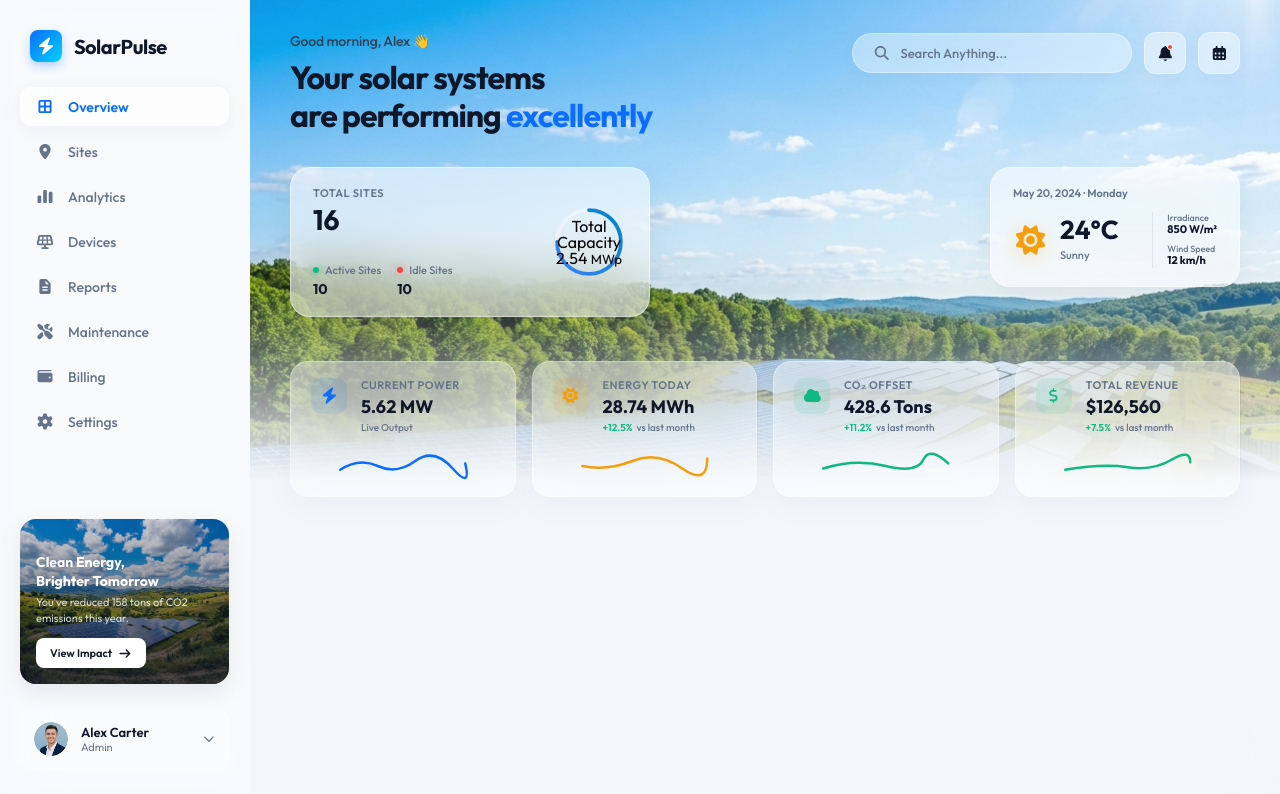
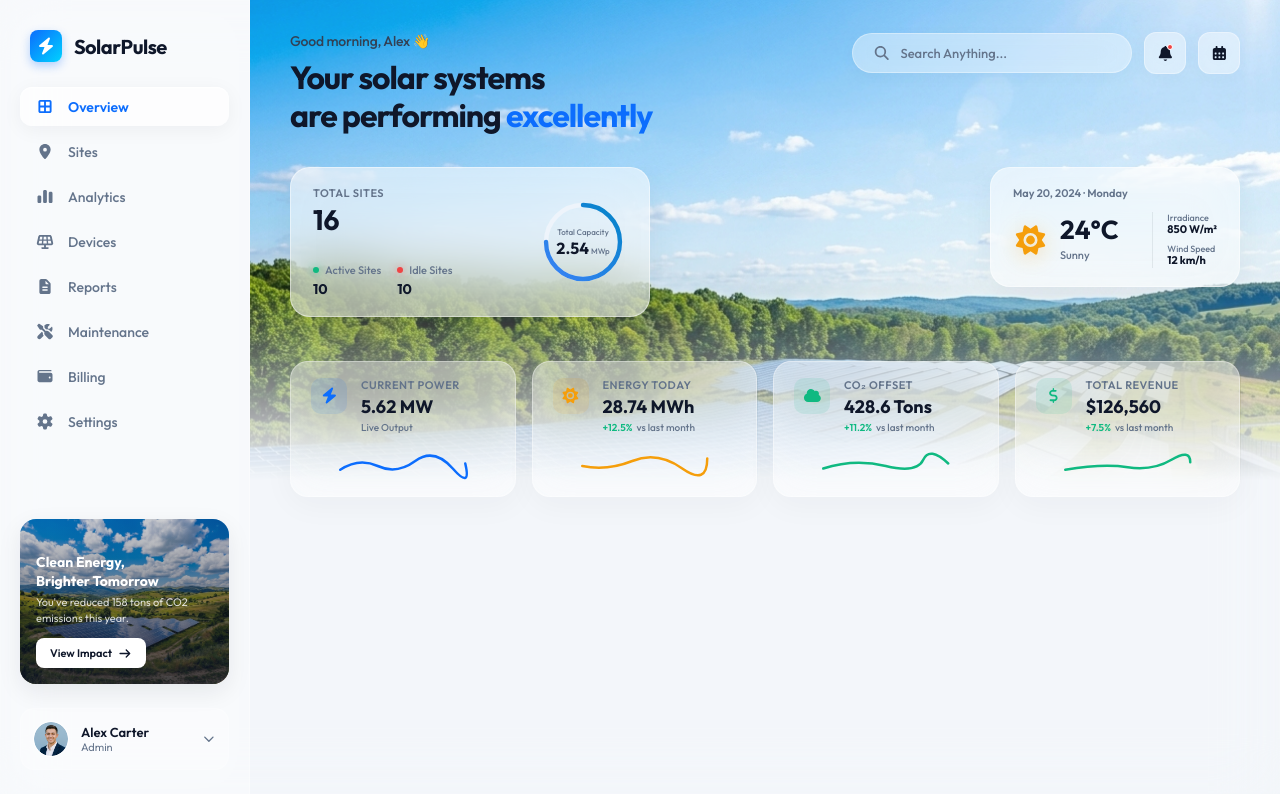
Before and after one commit to ITFakeFace/DATEMS_Client, a React (Vite) app: page / in a window 1280 px wide. Shown: the top 794 px of the page. Built offline with nearby package versions, Linux system fonts and the light colour scheme.

Commit message:
"nav-link'
add "nav-link"

```diff
--- a/src/App.jsx
+++ b/src/App.jsx
@@ -9,6 +9,13 @@ function App() {
     <Routes>
       <Route path={"/"} element={<GeneralLayout />}>
         <Route index element={<HomeScreen />} />
+        <Route path="sites" element={null} />
+        <Route path="analytics" element={null} />
+        <Route path="devices" element={null} />
+        <Route path="reports" element={null} />
+        <Route path="maintenance" element={null} />
+        <Route path="billing" element={null} />
+        <Route path="settings" element={null} />
       </Route>
     </Routes>
   );
--- a/src/Components/Layouts/Sidebar/Sidebar.jsx
+++ b/src/Components/Layouts/Sidebar/Sidebar.jsx
@@ -1,4 +1,5 @@
 import React from "react";
+import { NavLink } from "react-router-dom";
 import { FontAwesomeIcon } from "@fortawesome/react-fontawesome";
 import {
   faTableCellsLarge,
@@ -17,14 +18,14 @@ import "./Sidebar.scss";
 
 const Sidebar = () => {
   const menuItems = [
-    { id: "overview", name: "Overview", icon: faTableCellsLarge, active: true },
-    { id: "sites", name: "Sites", icon: faLocationDot, active: false },
-    { id: "analytics", name: "Analytics", icon: faChartSimple, active: false },
-    { id: "devices", name: "Devices", icon: faSolarPanel, active: false },
-    { id: "reports", name: "Reports", icon: faFileLines, active: false },
-    { id: "maintenance", name: "Maintenance", icon: faScrewdriverWrench, active: false },
-    { id: "billing", name: "Billing", icon: faWallet, active: false },
-    { id: "settings", name: "Settings", icon: faGear, active: false },
+    { id: "overview", name: "Overview", icon: faTableCellsLarge, path: "/" },
+    { id: "sites", name: "Sites", icon: faLocationDot, path: "/sites" },
+    { id: "analytics", name: "Analytics", icon: faChartSimple, path: "/analytics" },
+    { id: "devices", name: "Devices", icon: faSolarPanel, path: "/devices" },
+    { id: "reports", name: "Reports", icon: faFileLines, path: "/reports" },
+    { id: "maintenance", name: "Maintenance", icon: faScrewdriverWrench, path: "/maintenance" },
+    { id: "billing", name: "Billing", icon: faWallet, path: "/billing" },
+    { id: "settings", name: "Settings", icon: faGear, path: "/settings" },
   ];
 
   return (
@@ -40,17 +41,19 @@ const Sidebar = () => {
       {/* Navigation Menu */}
       <div className="DAT_Sidebar_Menu">
         {menuItems.map((item) => (
-          <div
+          <NavLink
             key={item.id}
-            className={`DAT_Sidebar_Menu_Item ${
-              item.active ? "DAT_Sidebar_Menu_Item_Active" : ""
-            }`}
+            to={item.path}
+            end={item.path === "/"}
+            className={({ isActive }) =>
+              `DAT_Sidebar_Menu_Item${isActive ? " DAT_Sidebar_Menu_Item_Active" : ""}`
+            }
           >
             <div className="DAT_Sidebar_Menu_Item_Icon">
               <FontAwesomeIcon icon={item.icon} />
             </div>
             <span className="DAT_Sidebar_Menu_Item_Text">{item.name}</span>
-          </div>
+          </NavLink>
         ))}
       </div>
 
--- a/src/Components/Layouts/Sidebar/Sidebar.scss
+++ b/src/Components/Layouts/Sidebar/Sidebar.scss
@@ -60,6 +60,7 @@
       transition: all 0.25s cubic-bezier(0.4, 0, 0.2, 1);
       font-weight: 500;
       font-size: 14px;
+      text-decoration: none; // reset <a> default style
 
       &_Icon {
         width: 18px;
--- a/src/Components/Screens/HomeScreen/HomeScreen.jsx
+++ b/src/Components/Screens/HomeScreen/HomeScreen.jsx
@@ -60,9 +60,9 @@ const HomeScreen = () => {
               />
             </svg>
             <div className="DAT_HomeScreen_Top_Sites_Chart_Label">
-              <span className="DAT_HomeScreen_Chart_Sub">Total Capacity</span>
-              <span className="DAT_HomeScreen_Chart_Val">
-                2.54 <small className="DAT_HomeScreen_Chart_Unit">MWp</small>
+              <span className="DAT_HomeScreen_Top_Sites_Chart_Label_Sub">Total Capacity</span>
+              <span className="DAT_HomeScreen_Top_Sites_Chart_Label_Val">2.54
+                <small className="DAT_HomeScreen_Top_Sites_Chart_Label_Val_Unit">MWp</small>
               </span>
             </div>
           </div>
--- a/src/Components/Screens/HomeScreen/HomeScreen.scss
+++ b/src/Components/Screens/HomeScreen/HomeScreen.scss
@@ -94,8 +94,8 @@
 
       &_Chart {
         position: relative;
-        width: 76px;
-        height: 76px;
+        width: 88px;
+        height: 88px;
         display: flex;
         align-items: center;
         justify-content: center;
@@ -113,6 +113,35 @@
           text-align: center;
           pointer-events: none;
           line-height: 1;
+
+          &_Sub {
+            font-size: 8px;
+            font-weight: 500;
+            color: #64748b;
+            line-height: 1.1;
+            margin-bottom: 3px;
+            white-space: nowrap;
+          }
+
+          &_Val {
+            display: flex;
+            align-items: baseline;
+            justify-content: center;
+            gap: 2px;
+
+            font-size: 16px;
+            font-weight: 700;
+            color: #0f172a;
+            line-height: 1;
+            white-space: nowrap;
+
+            &_Unit {
+              font-size: 8px;
+              font-weight: 500;
+              color: #64748b;
+              line-height: 1;
+            }
+          }
         }
       }
     }
```
